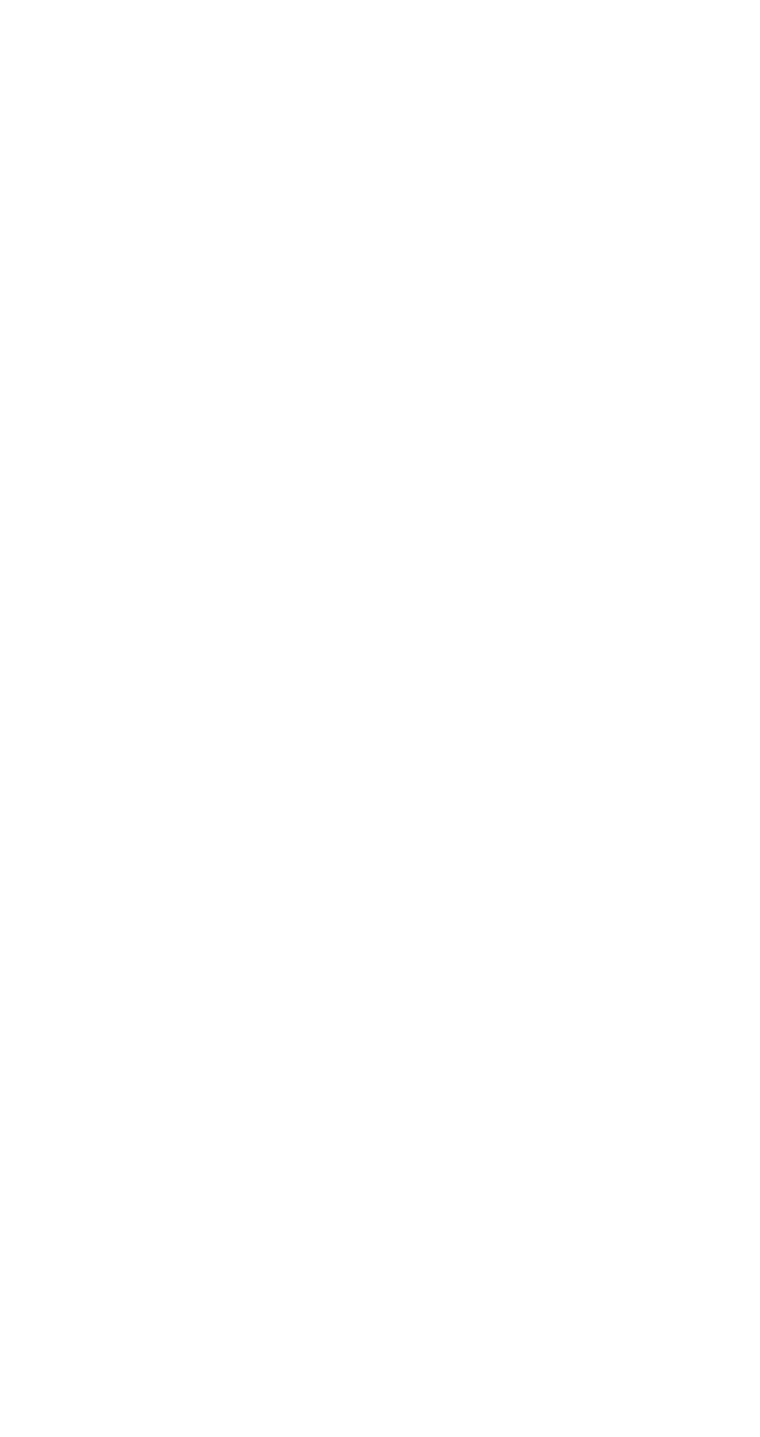
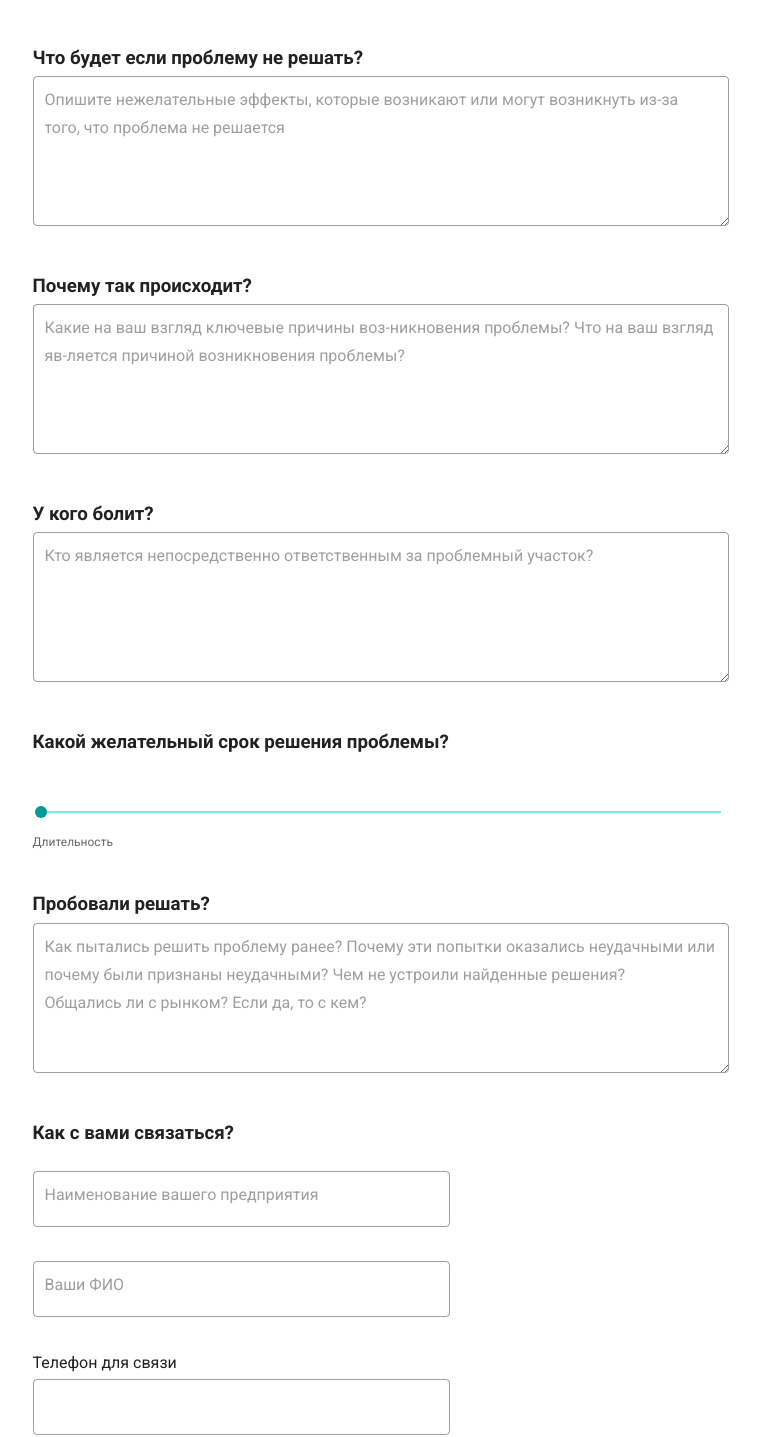
Before and after one commit to Zzzaikin/SearchWebApp, a Vue app in the folder frontend/: page /request in a window 1280 px wide. Shown: the part 576-2013 px from the top of the page, without its empty margins (27-787 px from the left). Before the commit the page ends 800 px from the top, so only its background shows below. Built offline with nearby package versions, Linux system fonts and the light colour scheme.

Commit message:
update request page

```diff
--- a/frontend/src/views/RequestStartup.vue
+++ b/frontend/src/views/RequestStartup.vue
@@ -2,23 +2,155 @@
   <v-container>
     <div>
       <h1 class="mt-6">Оставить заявку</h1>
-      <v-textarea
-        name="input-7-1"
-        label="Заявка"
-        outlined
-        class="mt-12"
-      ></v-textarea>
+      <div class="mt-4 w-60">
+        <h3>Что болит?</h3>
+        <v-textarea
+          name="input-7-1"
+          placeholder="Опишите своими словами существующую в организации проблему. Можно сформулиро-вать проблему в форму задачи"
+          outlined
+          class="mt-1"
+        ></v-textarea>
+      </div>
+      <div class="mt-4 w-60">
+        <h3>Как проявляется ваша проблема?</h3>
+        <v-textarea
+          name="input-7-1"
+          placeholder="Приведите описание реальной ситуации, в которой проблема бы проявилась"
+          outlined
+          class="mt-1"
+        ></v-textarea>
+      </div>
+      <div class="mt-4 w-60">
+        <h3>Что будет если проблему не решать?</h3>
+        <v-textarea
+          name="input-7-1"
+          placeholder="Опишите нежелательные эффекты, которые возникают или могут возникнуть из-за того, что проблема не решается"
+          outlined
+          class="mt-1"
+        ></v-textarea>
+      </div>
+      <div class="mt-4 w-60">
+        <h3>Почему так происходит?</h3>
+        <v-textarea
+          name="input-7-1"
+          placeholder="Какие на ваш взгляд ключевые причины воз-никновения проблемы? Что на ваш взгляд яв-ляется причиной возникновения проблемы?"
+          outlined
+          class="mt-1"
+        ></v-textarea>
+      </div>
+      <div class="mt-4 w-60">
+        <h3>У кого болит?</h3>
+        <v-textarea
+          name="input-7-1"
+          placeholder="Кто является непосредственно ответственным за проблемный участок?"
+          outlined
+          class="mt-1"
+        ></v-textarea>
+      </div>
+      <div class="mt-4 w-60">
+        <h3>Какой желательный срок решения проблемы?</h3>
+        <v-slider
+          class="mt-10"
+          :hint="years"
+          persistent-hint
+          max="120"
+          min="0"
+          ticks="1"
+          v-model="monthsCount"
+        ></v-slider>
+      </div>
+      <div class="mt-10 w-60">
+        <h3>Пробовали решать?</h3>
+        <v-textarea
+          name="input-7-1"
+          placeholder="Как пытались решить проблему ранее? Почему эти попытки оказались неудачными или почему были признаны неудачными? Чем не устроили найденные решения?
+Общались ли с рынком? Если да, то с кем?
+"
+          outlined
+          class="mt-1"
+        ></v-textarea>
+      </div>
+      <div class="mt-4 w-60">
+        <h3>Как с вами связаться?</h3>
+        <div class="mt-6">
+          <v-textarea
+            name="input-7-1"
+            placeholder="Наименование вашего предприятия"
+            auto-grow
+            outlined
+            rows="1"
+            row-height="12"
+            class="mt-1 w-60"
+          ></v-textarea>
+        </div>
+        <div class="mt-1">
+          <v-textarea
+            name="input-7-1"
+            auto-grow
+            placeholder="Ваши ФИО"
+            outlined
+            rows="1"
+            row-height="12"
+            class="mt-1 w-60"
+          ></v-textarea>
+        </div>
+        <div class="mt-1">
+          <div>Телефон для связи</div>
+          <v-textarea
+            name="input-7-1"
+            auto-grow
+            outlined
+            rows="1"
+            row-height="12"
+            class="mt-1 w-60"
+          ></v-textarea>
+        </div>
+      </div>
+      <v-btn color="primary">Отправить</v-btn>
     </div>
   </v-container>
 </template>
 
 <script>
+function declOfNum(n, text_forms) {
+  n = Math.abs(n) % 100;
+  var n1 = n % 10;
+  if (n === 0 || n === undefined) return "";
+  if (n > 10 && n < 20) {
+    return text_forms[2];
+  }
+  if (n1 > 1 && n1 < 5) {
+    return text_forms[1];
+  }
+  if (n1 == 1) {
+    return text_forms[0];
+  }
+  return text_forms[2];
+}
 export default {
   data: () => ({
     text: "",
+    monthsCount: 0,
   }),
-  computed: {},
+  computed: {
+    years() {
+      const months = this.monthsCount % 12;
+      const years = (this.monthsCount / 24).toFixed(0);
+      const wordYear = declOfNum(years, ["год", "года", "лет"]);
+      const wordMonth = declOfNum(months, ["месяц", "месяца", "месяцев"]);
+
+      return `Длительность ${Number(years) || ""} ${wordYear} ${
+        Number(months) || ""
+      } ${Number(months) ? wordMonth : ""}`;
+    },
+  },
 };
 </script>
 <style scoped>
+.w-60 {
+  width: 60%;
+}
+.w-40 {
+  width: 40%;
+}
 </style>
```
